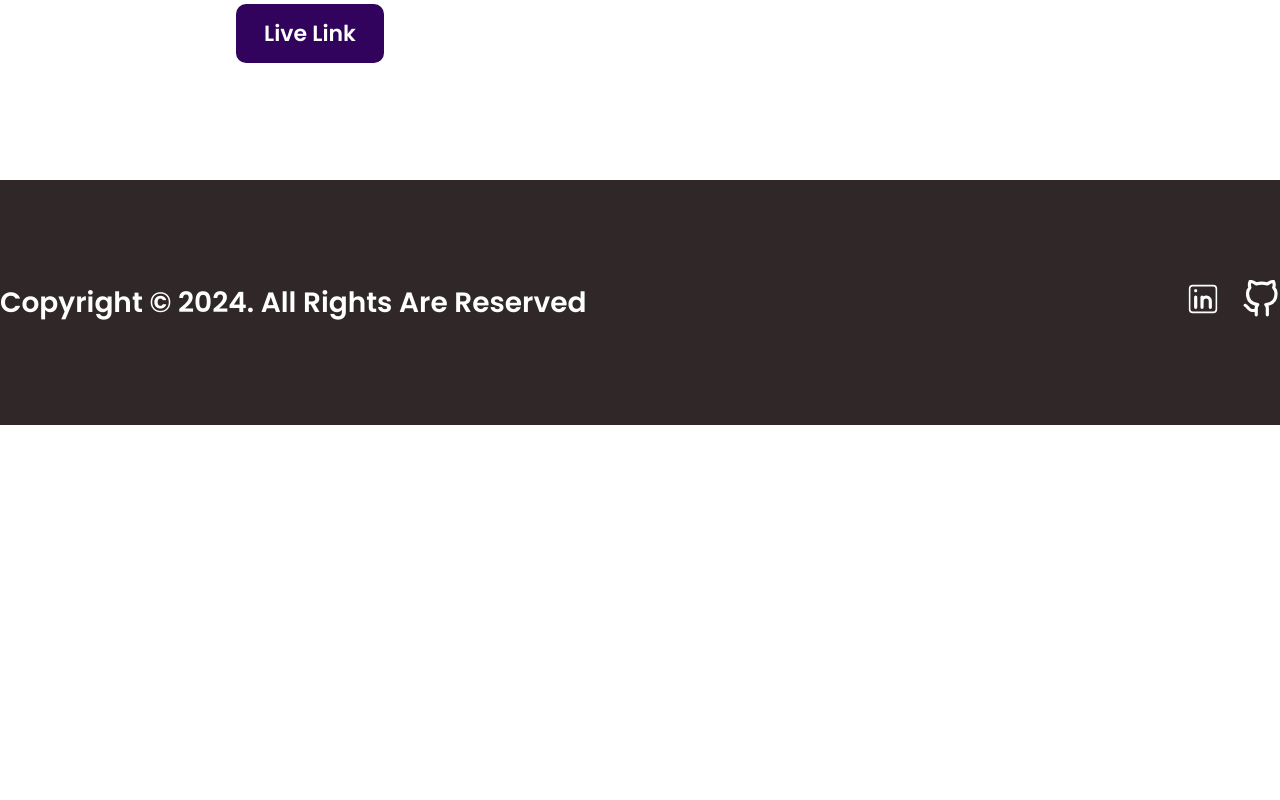
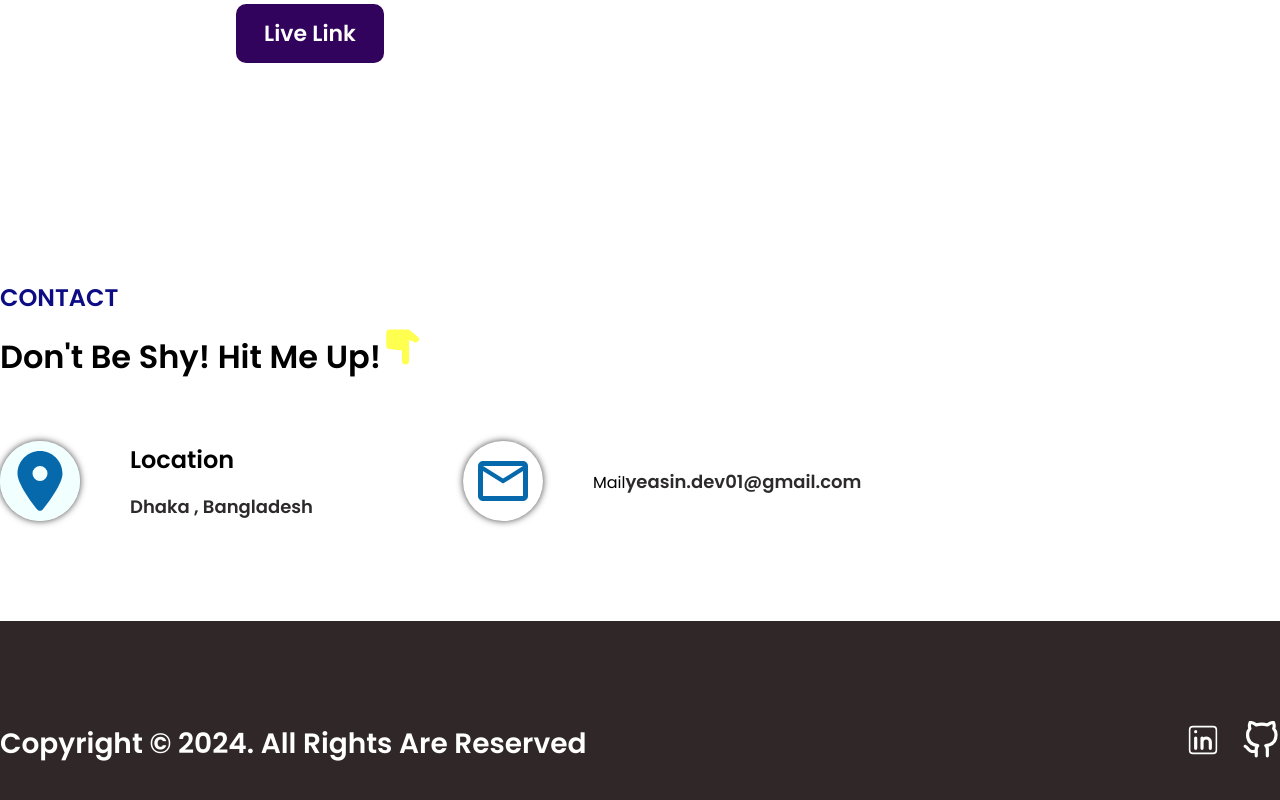
Before and after one commit to yeasin5060/my-frontend-portfolio, a React (Vite) app: page / in a window 1280 px wide. Shown: the part 4512-5312 px from the top of the page. Before the commit the page ends 4937 px from the top, so only its background shows below. Built offline with nearby package versions, Linux system fonts and the light colour scheme.

Commit message:
add homepagecontact section

```diff
--- a/src/pages/Homepage/Homepagecontact/Homepagecontact.css
+++ b/src/pages/Homepage/Homepagecontact/Homepagecontact.css
@@ -0,0 +1,120 @@
+#homecontact{
+    padding: 100px 0;
+    background: #fff;
+}
+.homecontact_wrapper{
+    text-align: left;
+}
+.homecontact_wrapper_nanohead{
+    font-size: 24px;
+    font-weight: 600;
+    color: rgb(12, 12, 133);
+    text-transform: uppercase;
+    line-height: 150%;
+    margin-bottom: 10px;
+}
+.homecontact_wrapper_head{
+    font-size: 32px;
+    font-weight: 600;
+    color:#000;
+    text-transform: capitalize;
+    line-height: 150%;
+    margin-bottom: 30px;
+}
+.homecontact_wrapper_handdown{
+    font-size: 42px;
+    font-weight: 600;
+    color:rgba(255, 255, 0, 0.692);
+    margin-left: 8;
+}
+.homecontact_wrapper_location_email_flex{
+    display: flex;
+    justify-content: left;
+    column-gap: 150px;
+    margin-top: 60px;
+}
+.homecontact_wrapper_location_icon_flex{
+    background: #fff;
+    display: flex;
+    justify-content: left;
+    align-items: center;
+    column-gap: 50px;
+}
+.homecontact_wrapper_location_icon_box{
+    width: 80px;
+    height: 80px;
+    background: rgba(240, 255, 255, 0.918);
+    border-radius: 50%;
+    padding: 10px;
+    display: flex;
+    justify-content: center;
+    align-items: center;
+    -webkit-box-shadow: 0px 0px 7px 0px rgba(0,0,0,0.75);
+    -moz-box-shadow: 0px 0px 7px 0px rgba(0,0,0,0.75);
+    box-shadow: 0px 0px 7px 0px rgba(0,0,0,0.75);
+}
+.homecontact_wrapper_location_icon{
+    font-size: 60px;
+    color: rgb(5, 105, 172);
+}
+.homecontact_wrapper_location{
+    font-size: 24px;
+    font-weight: 600;
+    color:#000;
+    line-height: 150%;
+    text-transform: capitalize;
+    margin-bottom: 15px;
+}
+.homecontact_wrapper_name{
+    font-size: 18px;
+    font-weight: 600;
+    color:#161414e7;
+    cursor: pointer;
+    text-transform: capitalize;
+    transition: all linear 0.3s;
+}
+.homecontact_wrapper_name:hover{
+    color: rgb(5, 105, 172);
+}
+.homecontact_wrapper_email_icon_flex{
+    background: #fff;
+    display: flex;
+    justify-content: left;
+    align-items: center;
+    column-gap: 50px;
+}
+.homecontact_wrapper_email_icon_box{
+    width: 80px;
+    height: 80px;
+    background: #fff;
+    border-radius: 50%;
+    padding: 10px;
+    display: flex;
+    justify-content: center;
+    align-items: center;
+    -webkit-box-shadow: 0px 0px 7px 0px rgba(0,0,0,0.75);
+    -moz-box-shadow: 0px 0px 7px 0px rgba(0,0,0,0.75);
+    box-shadow: 0px 0px 7px 0px rgba(0,0,0,0.75);
+}
+.homecontact_wrapper_email_icon{
+    font-size: 60px;
+    color: rgb(5, 105, 172);
+}
+.homecontact_wrapper_email{
+    font-size: 24px;
+    font-weight: 600;
+    color:#000;
+    line-height: 150%;
+    text-transform: capitalize;
+    margin-bottom: 15px;
+}
+.homecontact_wrapper_email_name{
+    font-size: 18px;
+    font-weight: 600;
+    color:#161414e7;
+    cursor: pointer;
+    transition: all linear 0.3s;
+}
+.homecontact_wrapper_email_name:hover{
+    color: rgb(5, 105, 172);
+}
--- a/src/pages/Homepage/Homepagecontact/Homepagecontact.jsx
+++ b/src/pages/Homepage/Homepagecontact/Homepagecontact.jsx
@@ -1,9 +1,40 @@
 import React from 'react'
-
-
+import { FaLocationDot } from "react-icons/fa6";
+import { MdMailOutline } from "react-icons/md";
+import { BiSolidHandDown } from "react-icons/bi";
+import { Link } from 'react-router-dom';
+import Heading from '../../../utilities/Heading/Heading';
+import './Homepagecontact.css'
 function Homepagecontact() {
   return (
-    <></>
+    <section id='homecontact'>
+      <div className='container'>
+        <div className='homecontact_wrapper'>
+          <Heading level="h4" text="Contact" className="homecontact_wrapper_nanohead"/>
+          <h3 className='homecontact_wrapper_head'>Don't be shy! Hit me up!<BiSolidHandDown className='homecontact_wrapper_handdown' /> </h3>
+        </div>
+        <div className='homecontact_wrapper_location_email_flex'>
+          <div className='homecontact_wrapper_location_icon_flex'>
+            <div className='homecontact_wrapper_location_icon_box'>
+              <FaLocationDot className='homecontact_wrapper_location_icon' />
+            </div>
+            <div className='homecontact_wrapper_location_box'>
+              <Heading level="h4" text="Location" className="homecontact_wrapper_location"/>
+              <Link to='location' className='homecontact_wrapper_name'>Dhaka , Bangladesh</Link>
+            </div>
+          </div>
+          <div className='homecontact_wrapper_email_icon_flex'>
+            <div className='homecontact_wrapper_email_icon_box'>
+              <MdMailOutline className='homecontact_wrapper_email_icon' />
+            </div>
+            <div className='homecontact_wrapper_email_box'>
+              <Heading text="Mail" style="homecontact_wrapper_email"/>
+              <Link to="mail" className='homecontact_wrapper_email_name'>yeasin.dev01@gmail.com</Link>
+            </div>
+          </div>
+        </div>
+      </div>
+    </section>
   )
 }
 
```
